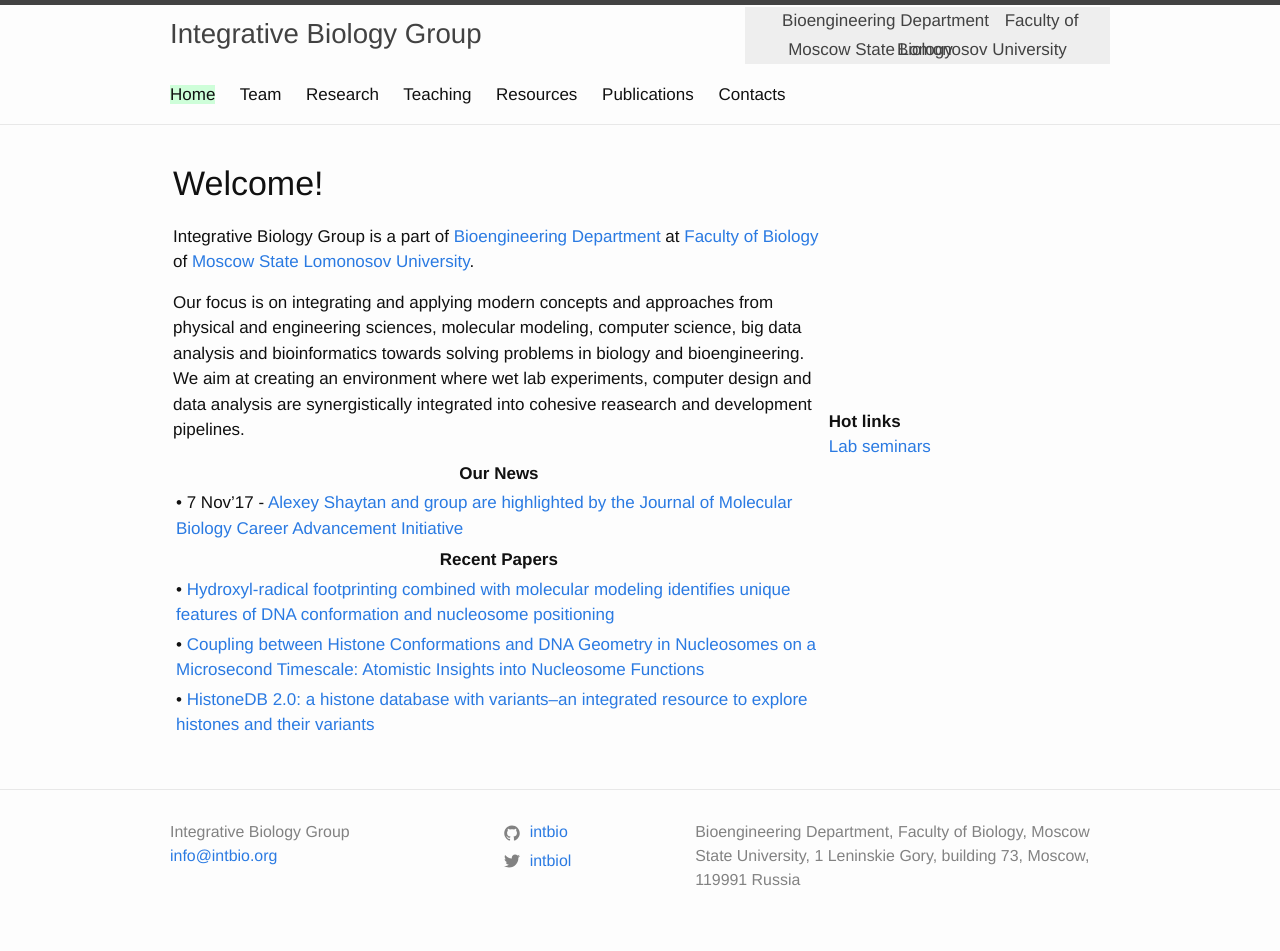
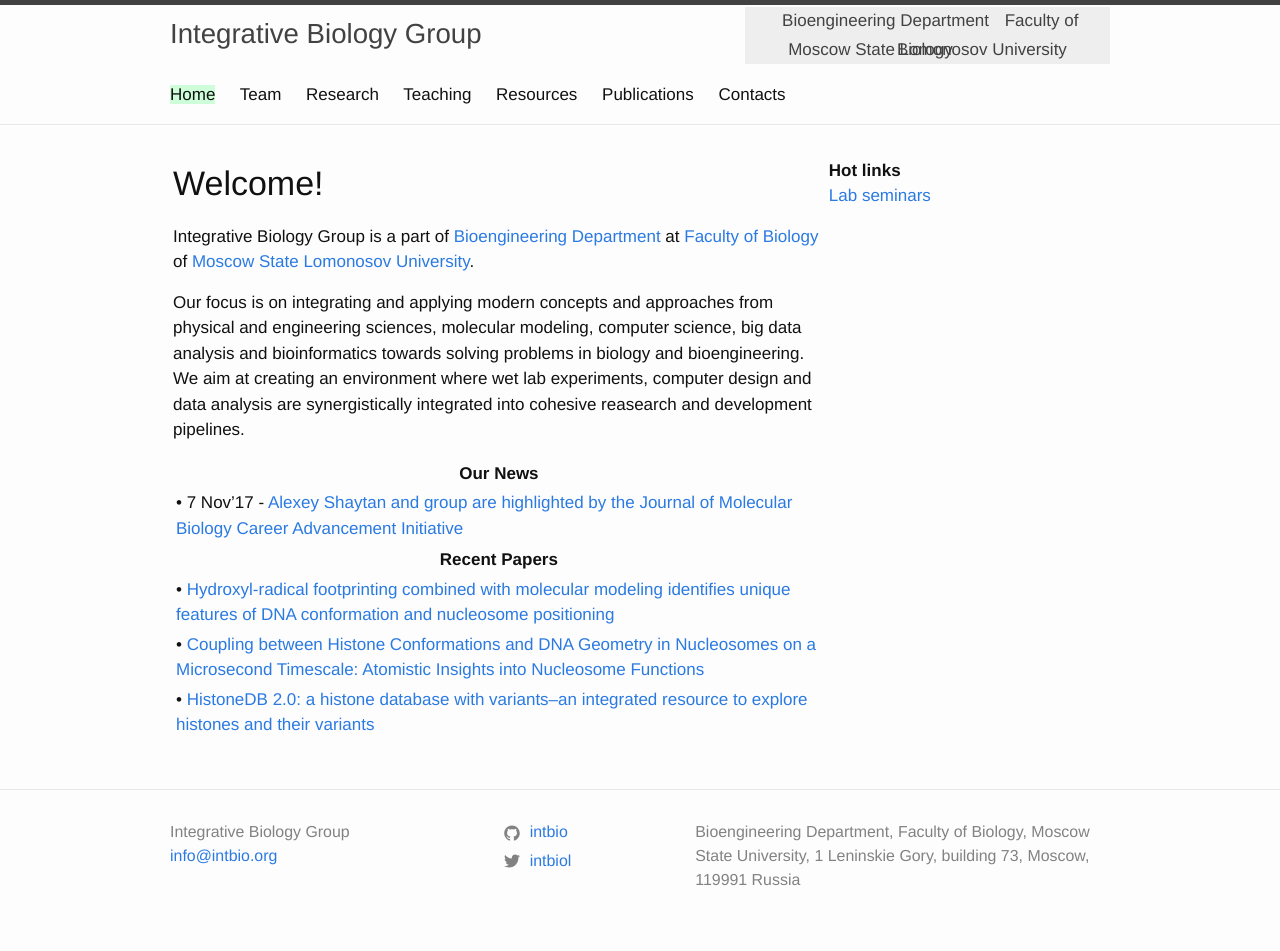
Before and after one commit to v-adlerberg/intbio.github.io, a Jekyll site: the page built from index.md, in a window 1280 px wide. Built offline with Jekyll 4.4.1, drawn with Linux system fonts in a browser that asks for light colours.

Commit message:
Update home.html

```diff
--- a/_layouts/home.html
+++ b/_layouts/home.html
@@ -17,7 +17,7 @@
     <td>
   {{ content }}
      </td>
-     <td><b>Hot links</b><ul class="post-list"> <li><a href="CBsem"> Lab seminars</a></li></ul></td>
+     <td valign="top"><b>Hot links</b><ul class="post-list"> <li><a href="CBsem"> Lab seminars</a></li></ul></td>
     </tr>
    </table>
 
```
